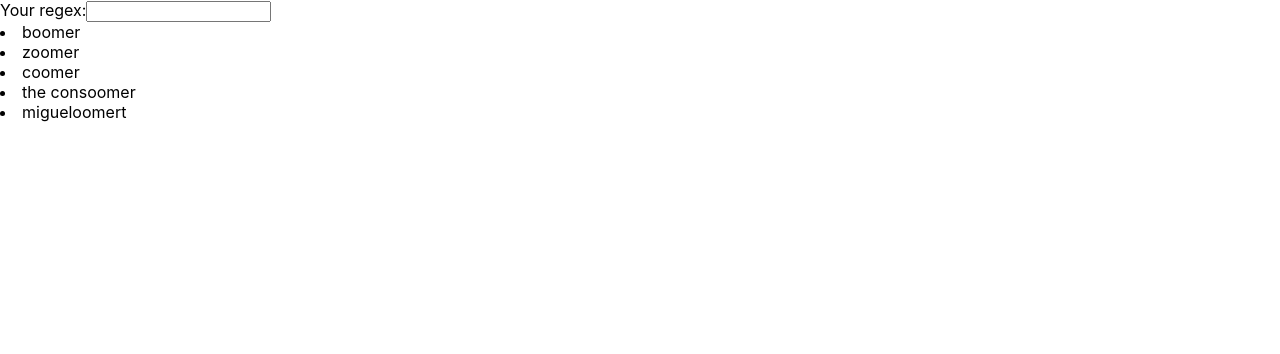
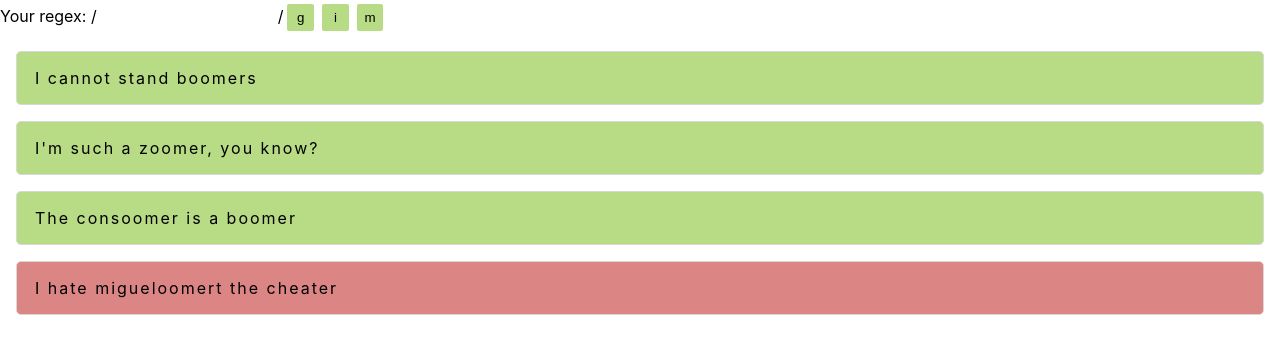
Before and after one commit to daque-dev/racegex, a React (Create React App) app: page / in a window 1280 px wide. Shown: the top 354 px of the page. Built offline with nearby package versions, Linux system fonts and the light colour scheme.

Commit message:
Add some initial styles and buttons to disable flags

```diff
--- a/src/App.scss
+++ b/src/App.scss
@@ -37,11 +37,58 @@
   }
 }
 
-li p {
-  display: inline;
+div.regex-test {
+  margin: 1em;
+  padding: 1em;
+  border: 1px solid #d8d8d8;
+  border-radius: 5px;
+  &.successful {
+    background-color: lime;
+  }
+  &.matcheable {
+    background-color: #b8db85;
+  }
+  &.non-matcheable {
+    background-color: #db8585;
+  }
+  p {
+    letter-spacing: 2px;
+    padding-left: 2px;
+    display: inline;
+    border-radius: 2px;
+    &.matched {
+      background-color: #118ab2;
+      color: white;
+    }
+  }
 }
 
-li p.matched {
-  background-color: green;
-  color: white;
+form {
+  input[type="text"] {
+    min-width: 0;
+    width: unset;
+    width: fit-content;
+    background-color: transparent;
+    border: none;
+    height: 2em;
+  }
+  button {
+    border: none;
+    margin: 4px;
+    height: 2em;
+    width: 2em;
+    display: inline-flex;
+    justify-content: center;
+    align-items: center;
+    border-radius: 2px;
+    &.active {
+      background-color: #b8db85;
+    }
+    &.inactive {
+      background-color: lightgray;
+    }
+    &:focus {
+      outline: 0;
+    }
+  }
 }
--- a/src/RegexInput.tsx
+++ b/src/RegexInput.tsx
@@ -1,29 +1,67 @@
-import React, { ChangeEvent } from "react";
+import React, { useState, useEffect, useCallback } from "react";
 
 type RegexInputProps = {
   setRegex: Function;
 };
 
 function RegexInput({ setRegex }: RegexInputProps) {
-  const handleInputChange = (e: ChangeEvent) => {
-    const value = (e as ChangeEvent<HTMLInputElement>).target.value;
-    if (value === "") {
+  const handleSetRegex = useCallback(
+    (userRegex: string, flags: { g: boolean; i: boolean; m: boolean }) => {
+      if (userRegex === "") {
         setRegex((null as unknown) as RegExp);
       } else {
         try {
-        const regex = new RegExp(`${value}`, "g");
+          let flagsString = "";
+          for (const flag in flags) {
+            if (flags.hasOwnProperty(flag)) {
+              if (flags[flag as "g" | "i" | "m"]) {
+                flagsString += flag;
+              }
+            }
+          }
+          const regex = new RegExp(`${userRegex}`, flagsString);
           setRegex(regex);
         } catch {}
       }
-  };
+    },
+    [setRegex]
+  );
+
+  const [flags, setFlags] = useState({ g: true, i: true, m: true });
+  const [userRegex, setUserRegex] = useState("");
+
+  useEffect(() => {
+    handleSetRegex(userRegex, flags);
+  }, [flags, userRegex, handleSetRegex]);
 
   return (
-    <div>
-      <form>
+    <form onSubmit={(event) => event.preventDefault()}>
       <label>Your regex:</label>
-        <input onChange={handleInputChange}></input>
+      {"     "}/
+      <input
+        type="text"
+        onChange={(event) => setUserRegex(event.target.value)}
+      ></input>
+      /
+      <button
+        className={flags.g ? "active" : "inactive"}
+        onClick={() => setFlags({ ...flags, g: !flags.g })}
+      >
+        g
+      </button>
+      <button
+        className={flags.i ? "active" : "inactive"}
+        onClick={() => setFlags({ ...flags, i: !flags.i })}
+      >
+        i
+      </button>
+      <button
+        className={flags.m ? "active" : "inactive"}
+        onClick={() => setFlags({ ...flags, m: !flags.m })}
+      >
+        m
+      </button>
     </form>
-    </div>
   );
 }
 
--- a/src/RegexTests.tsx
+++ b/src/RegexTests.tsx
@@ -7,39 +7,58 @@ type RegexTestProps = {
 };
 
 function RegexTests({ regex }: RegexTestProps) {
-  const separateTests = (test: string) => {
-    if (test.match(regex)) {
-      const nonMatched = test.split(regex);
-      const matched = test.match(regex);
+  const separateTests = (test: { content: string; shouldMatch: boolean }) => {
+    if (test.content.match(regex)) {
+      const nonMatched = test.content.split(regex);
+      const matched = test.content.match(regex);
       let result = [{ text: nonMatched[0], matched: false }];
       for (let i = 1; i < nonMatched.length; i++) {
         result.push({ text: matched![i - 1], matched: true });
         result.push({ text: nonMatched[i], matched: false });
       }
-      return result;
+      const success = test.shouldMatch
+        ? nonMatched.filter((e) => e !== "").length === 0
+        : matched?.length === 0;
+      return {
+        content: result,
+        success
+      };
     }
 
-    return [{ text: test, matched: false }];
+    return {
+      content: [{ text: test.content, matched: false }],
+      success: false
+    };
   };
 
   const tests = [
-    "boomer",
-    "zoomer",
-    "coomer",
-    "the consoomer",
-    "migueloomert"
-  ].map((e) => ({ id: e, content: separateTests(e) }));
+    { content: "I cannot stand boomers", shouldMatch: true },
+    { content: "I'm such a zoomer, you know?", shouldMatch: true },
+    { content: "The consoomer is a boomer", shouldMatch: true },
+    { content: "I hate migueloomert the cheater", shouldMatch: false }
+  ].map((e) => ({
+    id: e.content,
+    shouldMatch: e.shouldMatch,
+    ...separateTests(e)
+  }));
 
   return (
-    <div>
+    <>
       {tests.map((test) => (
-        <li key={test.id}>
+        <div
+          className={
+            "regex-test" +
+            (test.success ? " successful" : "") +
+            (test.shouldMatch ? " matcheable" : " non-matcheable")
+          }
+          key={test.id.replace(/\s/, "")}
+        >
           {test.content.map((e) => (
             <p className={e.matched ? "matched" : ""}>{e.text}</p>
           ))}
-        </li>
+        </div>
       ))}
-    </div>
+    </>
   );
 }
 
```
Lines whose indentation alone changed are shown as unchanged.
